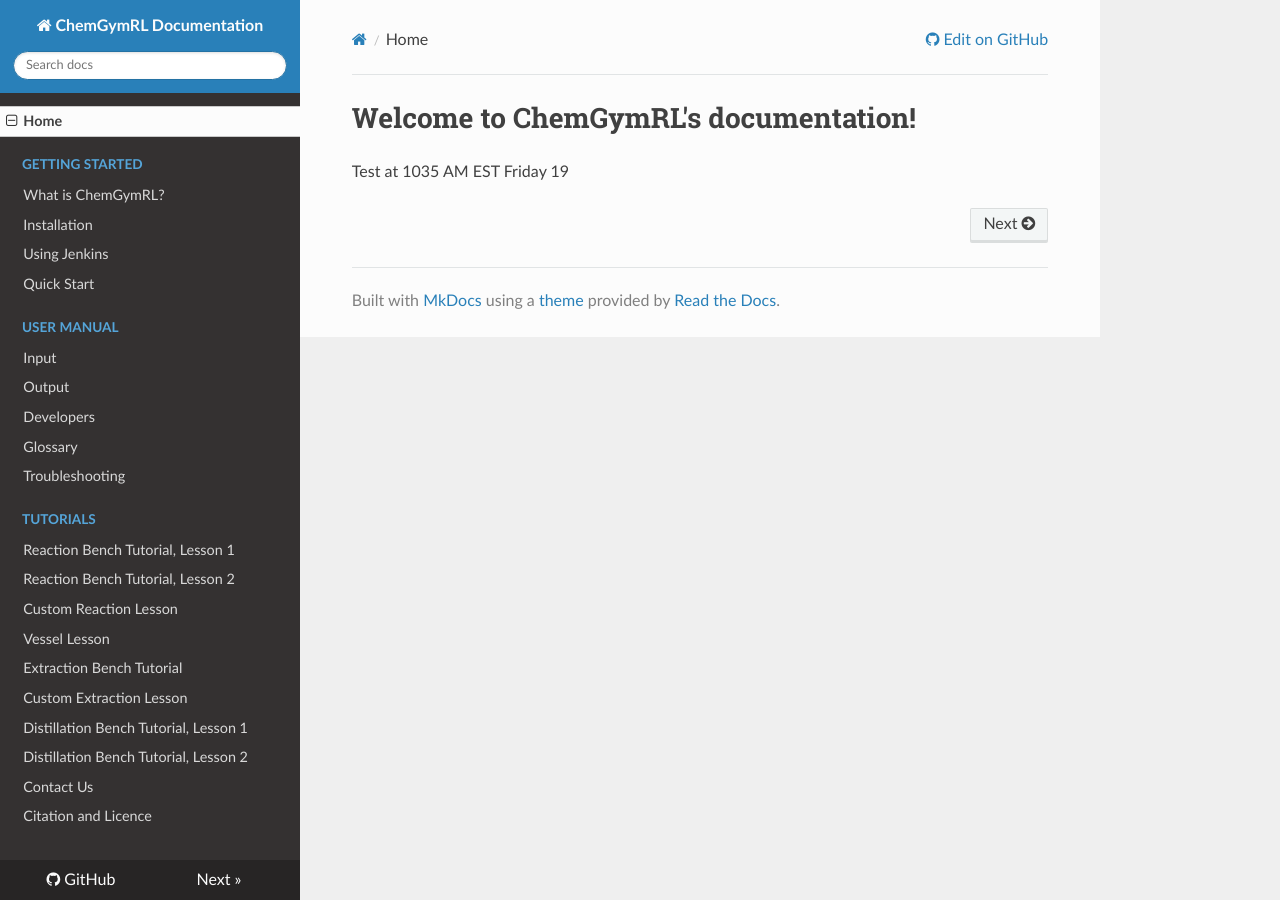
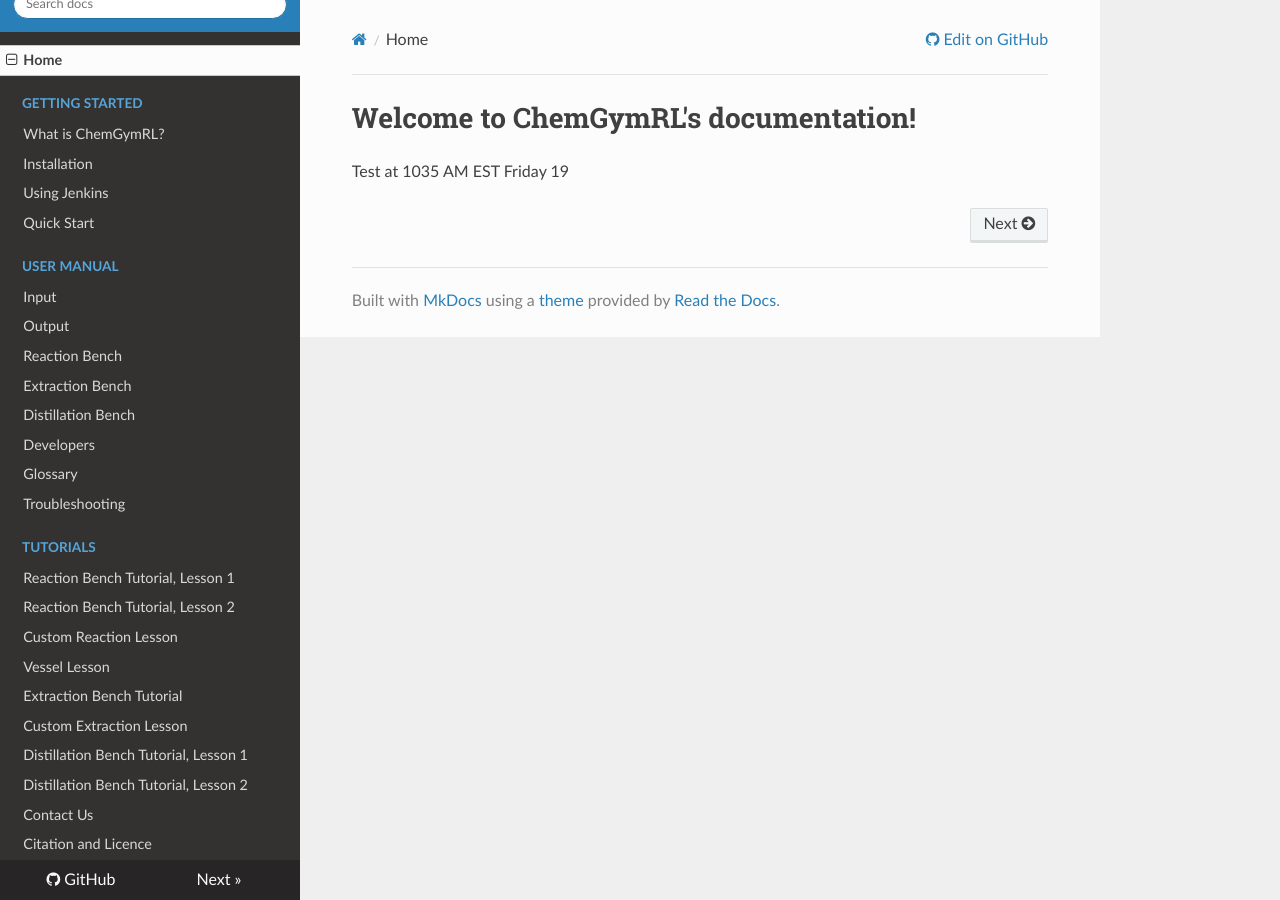
Before and after one commit to chemgymrl/chemgymrl, an MkDocs documentation site: the page built from docs/index.md, in a window 1280 px wide. Built offline with MkDocs 1.6.1, drawn with Linux system fonts in a browser that asks for light colours; nearby versions of some CDN libraries.

Commit message:
adding benches description to documentation

```diff
--- a/mkdocs.yml
+++ b/mkdocs.yml
@@ -18,6 +18,9 @@
 - User Manual:
     - Input: input.md
     - Output: Output.md
+    - Reaction Bench: reaction.md
+    - Extraction Bench: extraction.md
+    - Distillation Bench: distillation.md
     - Developers: Developers.md
     - Glossary: Glossary.md
     - Troubleshooting: Troubleshooting.md
```
Also changed, not shown: docs/distillation.md (added, +1 -0 lines), docs/extraction.md (added, +1 -0 lines), docs/reaction.md (added, +1 -0 lines).
